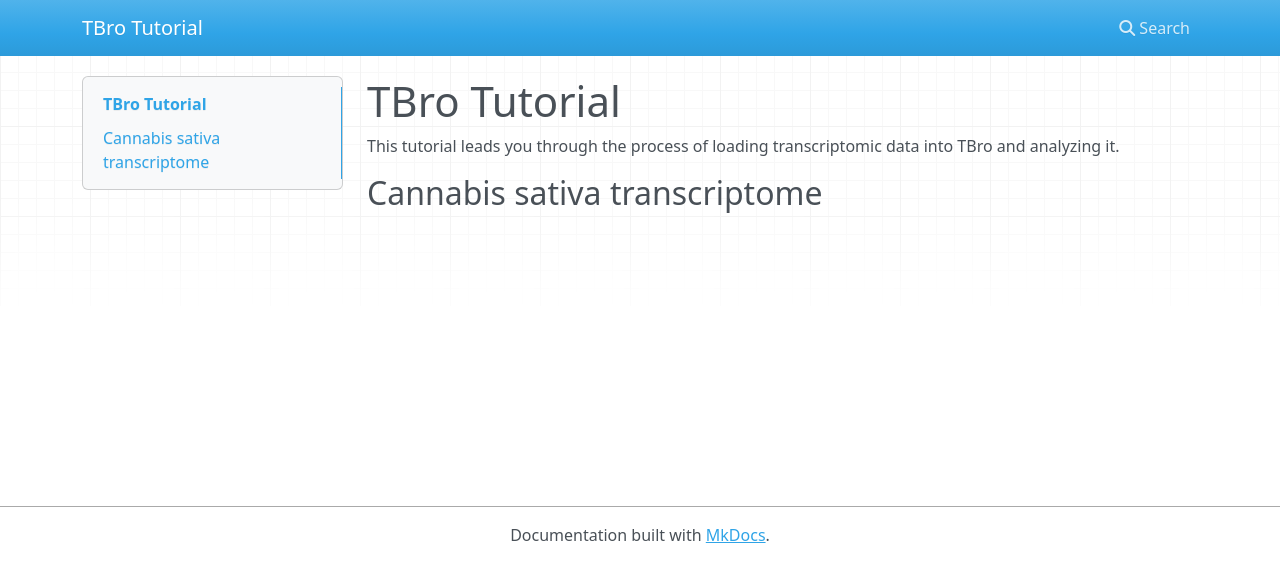
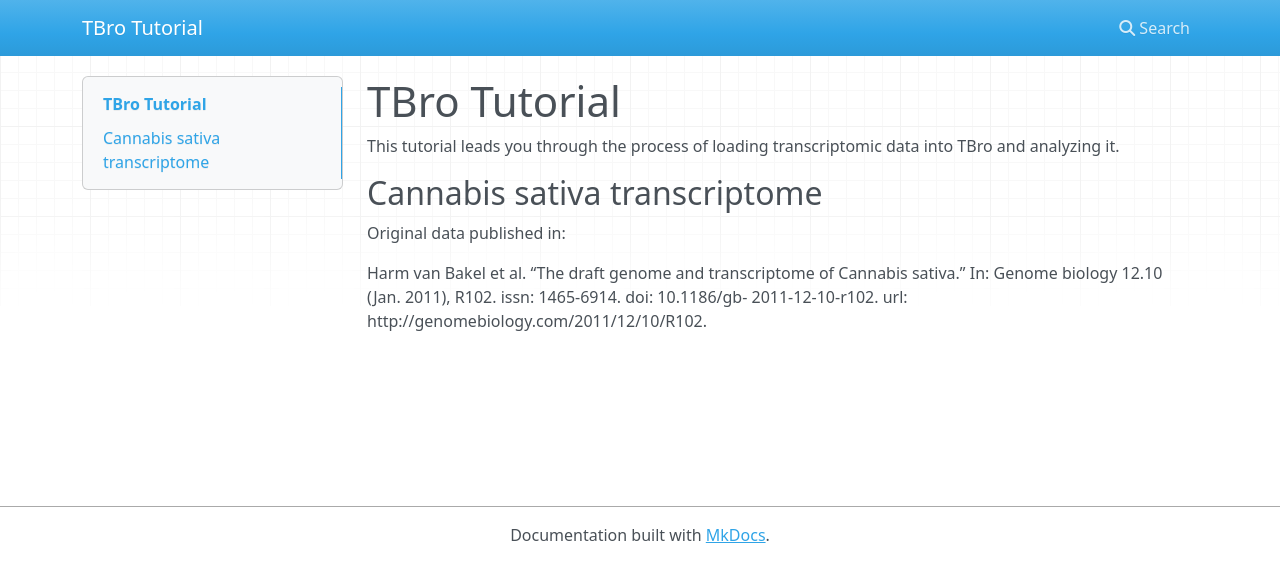
Before and after one commit to TBroTeam/Tutorial, an MkDocs documentation site: the page built from docs/index.md, in a window 1280 px wide. Shown: the top 582 px of the page. Built offline with MkDocs 1.6.1, drawn with Linux system fonts in a browser that asks for light colours; nearby versions of some CDN libraries.

Commit message:
Added reference to original C. sativa publication

```diff
--- a/docs/index.md
+++ b/docs/index.md
@@ -3,3 +3,8 @@
 This tutorial leads you through the process of loading transcriptomic data into TBro and analyzing it.
 
 ## Cannabis sativa transcriptome
+Original data published in:
+
+Harm van Bakel et al. “The draft genome and transcriptome of Cannabis sativa.”
+In: Genome biology 12.10 (Jan. 2011), R102. issn: 1465-6914. doi: 10.1186/gb-
+2011-12-10-r102. url: http://genomebiology.com/2011/12/10/R102.
```
